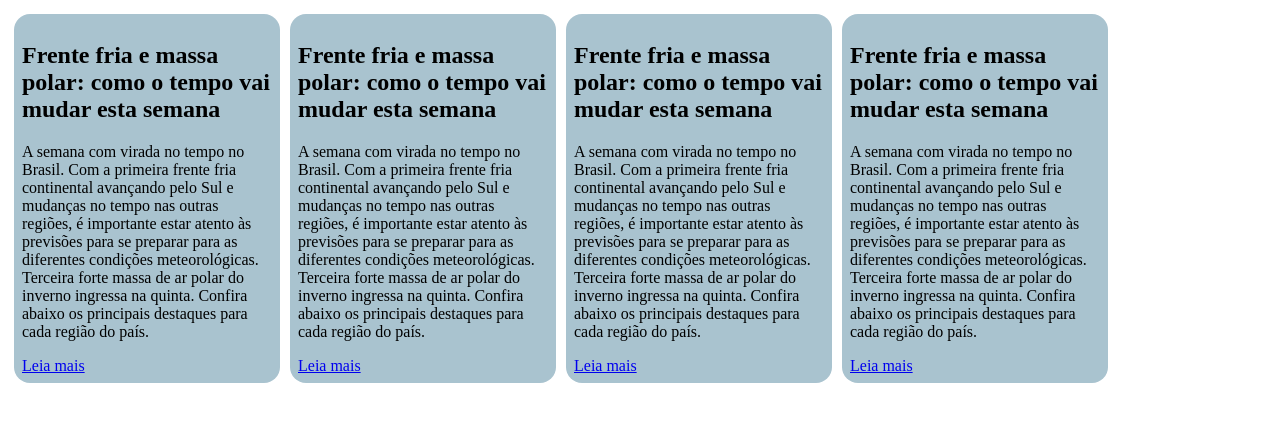
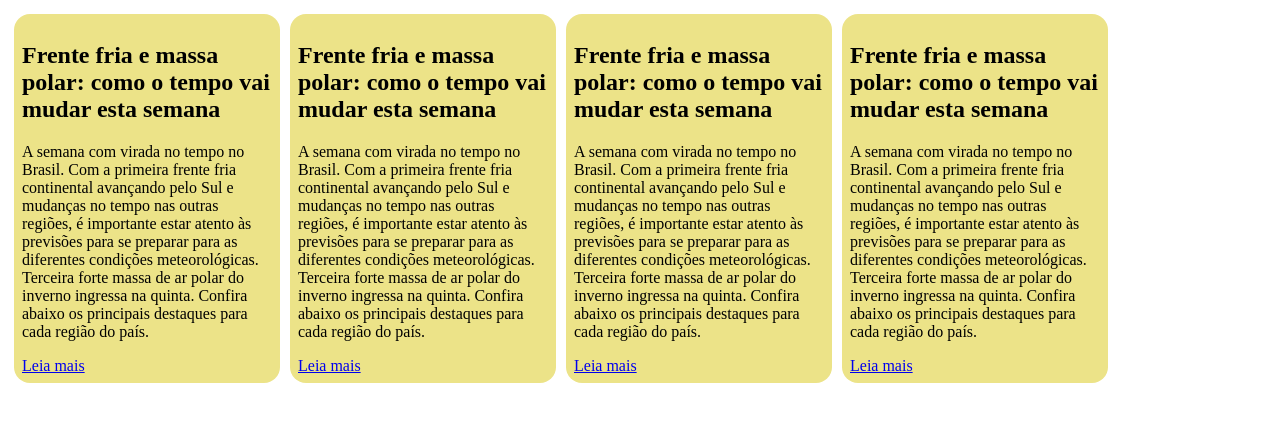
Before and after one commit to otacosta21/Float-Elements, a plain HTML site: page FloatElements/index.html in a window 1280 px wide. Shown: the top 422 px of the page. Drawn offline with Linux system fonts and the light colour scheme.

Commit message:
versão 2

```diff
--- a/FloatElements/style.css
+++ b/FloatElements/style.css
@@ -6,7 +6,7 @@
 }
 .noticia{
     width: 250px;
-    background-color: rgb(169, 195, 207);
+    background-color: rgb(236, 227, 136);
     padding: 8px;
     margin: 5px;
     float: left;
```
